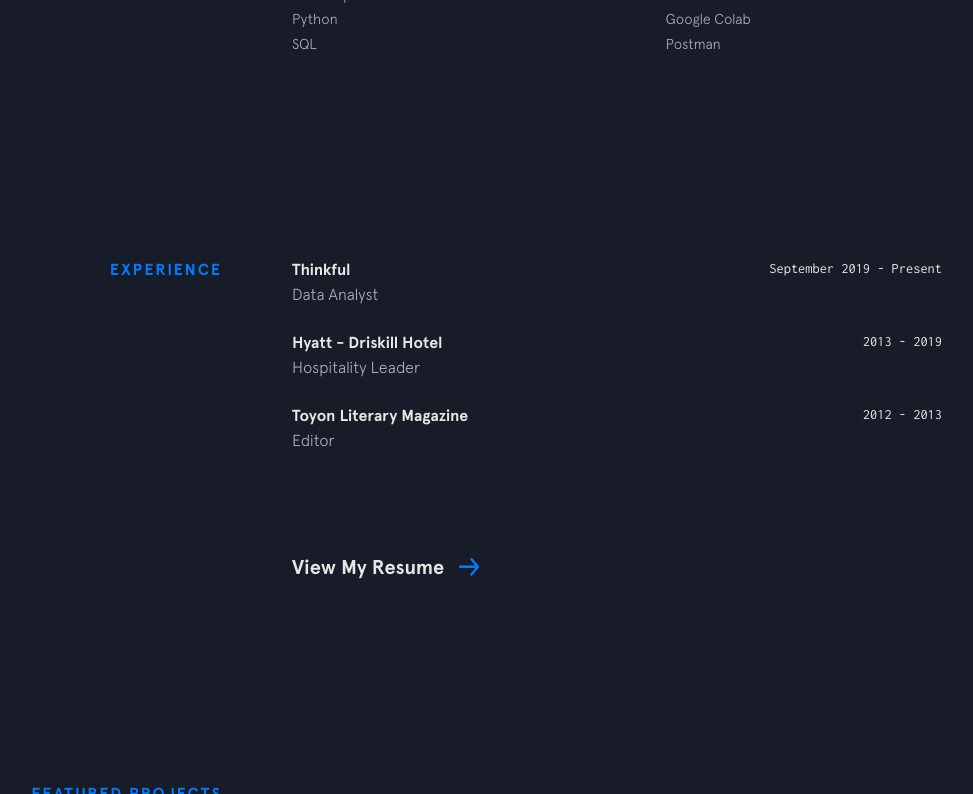
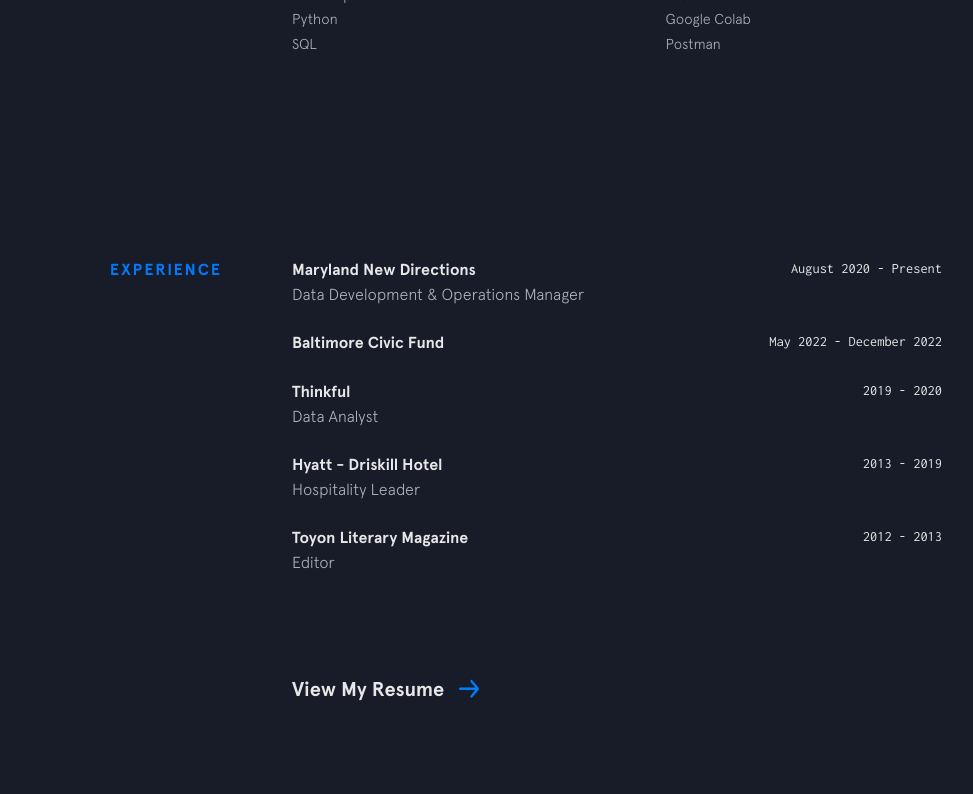
Before and after one commit to bchiang7/bchiang7.github.io, a Jekyll site: the page built from index.html, in a window 1280 px wide and 900 px high, scrolled down 1856 px, cut to the strip 0-794 px from the top of the window. Shown: the whole strip, without its empty margins (158-1131 px from the left). Built offline with Jekyll 4.4.1, drawn with Linux system fonts in a browser that asks for light colours; nearby versions of some CDN libraries.

Commit message:
Update experience.yml

```diff
--- a/_data/experience.yml
+++ b/_data/experience.yml
@@ -1,6 +1,15 @@
+- company: Maryland New Directions
+  url: https://mdnewdirections.org/
+  time: August 2020 - Present
+  position: Data Development & Operations Manager
+
+- company: Baltimore Civic Fund
+  url: https://www.baltimorecivicfund.org/
+  time: May 2022 - December 2022
+
 - company: Thinkful
   url: https://www.thinkful.com/
-  time: September 2019 - Present
+  time: 2019 - 2020
   position: Data Analyst
 
 - company: Hyatt - Driskill Hotel
```
